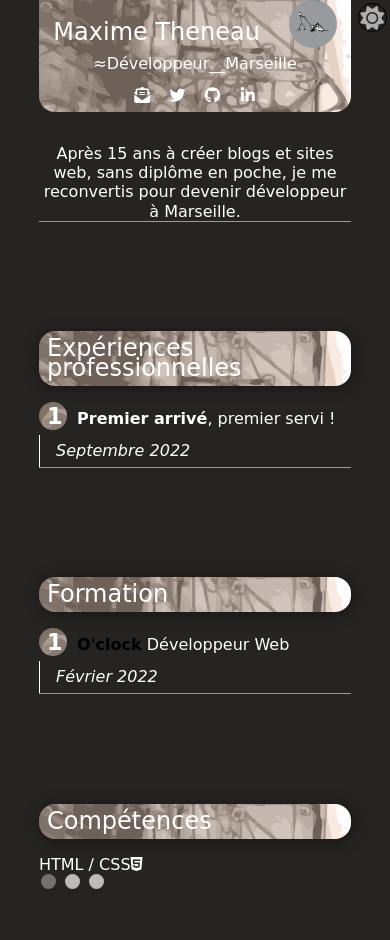
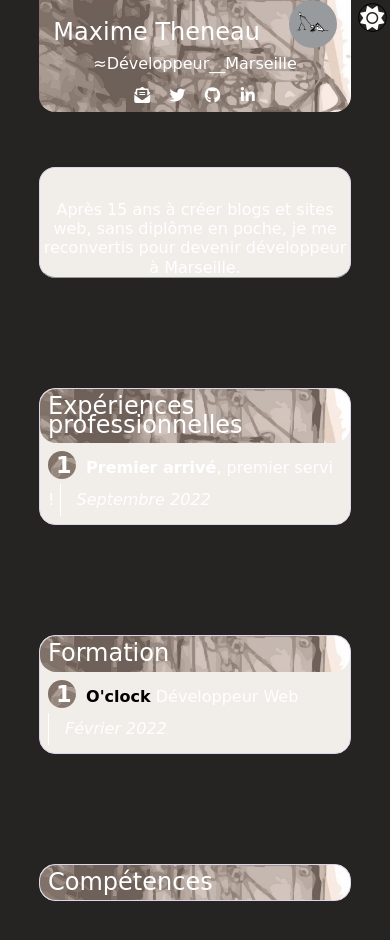
Before and after one commit to MaximeThe/cv, a plain HTML site: page index.html in a window 390 px wide. Both pictures are taken after a click on the element 375 px from the left and 17 px from the top of the page. Drawn offline with Linux system fonts and the light colour scheme; a web font is replaced by a local one.

Commit message:
Nouvelle versions - Thème Js

```diff
--- a/css/style.css
+++ b/css/style.css
@@ -2,7 +2,7 @@ body {
     font-family: "Syne Mono", cursive;
     line-height: 1.2em;
 }
-.theme--dark {
+.theme-dark {
     background:#262423;
     color: #FFFFFF;
 
@@ -13,25 +13,17 @@ body {
     --fa-fade-opacity: 0.6;;
 }
 
+
 .fa-sun{
-    display: none !important;
+    display: inline-block !important;
+    color: #ffffff !important;
 }
 
-.fa-moon-off{
-    display: none !important;
+.fa-moon{
+    display: inline-block !important;
+    color: #000000 !important;
 }
 
-.fa-sun-on{
-    display: inline-block !important;
-    color: #FFFFFF !important;
-}
-
-.fa-moon::before {
-    color: #000000;
-}
-.fa-sun::before {
-    color: #ffffff;
-}
 #clickTheme {
     font-size: 1.5rem;
     right: 0;
@@ -51,7 +43,7 @@ main {
     display: flex;
     flex-direction: column;
     height: 100vh;
-    justify-content: space-between;
+    justify-content: space-around;
 }
 
 header {
@@ -90,13 +82,11 @@ h1 {
 
 h2 {
     font-size: 1.5em;
+    border-radius: 1rem;
     padding: 0.5rem;
-    border-radius: 1rem;
-    margin: 1rem 0;
     background:url(../images/header.jpg);
     background-size: cover;
     color: #FFFFFF;
-    box-shadow: 0.1rem 0.1rem 1rem #00000070;
 }
 
 p {
@@ -110,7 +100,7 @@ strong {
 
 ol {
     line-height: 2;
-    border-bottom: 0.1rem solid #979b9e;
+    padding: 0.5rem;
 }
 
 ol li {
@@ -181,7 +171,9 @@ a.formation__liens {
 }
 
 section {
-    margin-bottom: 20%;
+    background: #f1ede9;
+    border-radius: 1rem;
+    border: 0.1rem solid #dbd7eb;
 }
 
 .description__perso__img {
@@ -191,53 +183,6 @@ section {
     margin: auto;
 }
 
-/*-----Slider-----*/
-.slideshow-container {
-    max-width: 1000px;
-    position: relative;
-    margin: auto;
-  }
-
-  /* Caption text */
-  .text {
-    color: #f2f2f2;
-    font-size: 15px;
-    padding: 8px 12px;
-    position: absolute;
-    bottom: 8px;
-    width: 100%;
-    text-align: center;
-  }
-
-  /* Number text (1/3 etc) */
-  .numbertext {
-    color: #f2f2f2;
-    font-size: 12px;
-    padding: 8px 12px;
-    position: absolute;
-    top: 0;
-  }
-
-  /* The dots/bullets/indicators */
-  .dot {
-    height: 15px;
-    width: 15px;
-    margin: 0 2px;
-    background-color: #bbb;
-    border-radius: 50%;
-    display: inline-block;
-    transition: background-color 0.6s ease;
-  }
-
-  .active {
-    background-color: #717171;
-  }
-
-  /* Fading animation */
-  .fade {
-    animation-name: fade;
-    animation-duration: 1.5s;
-  }
 
 /*------Responsive-------*/
 
@@ -253,3 +198,12 @@ section {
         justify-content: center;
   }
 }
+/* Colors thème
+Taupe rouge #7d6461
+Anthracite #29282d
+gris clair #f1ede9
+Violet bleu #56569d
+Turquoise #36D7B7
+
+
+*/
--- a/index.html
+++ b/index.html
@@ -14,16 +14,14 @@
         <link rel="preconnect" href="https://fonts.googleapis.com">
         <link rel="preconnect" href="https://fonts.gstatic.com" crossorigin>
         <link href="https://fonts.googleapis.com/css2?family=Syne+Mono&display=swap" rel="stylesheet">
-        <link rel="shortcut icon" href="../images/favicon.ico" type="image/x-icon">
+        <!-- <link rel="shortcut icon" href="../images/favicon.ico" type="image/x-icon"> -->
         <script src="https://kit.fontawesome.com/6d373d07e2.js" crossorigin="anonymous"></script>
     </head>
 
-    <body class="theme">
-         <!--Changement de thème -->
+    <body>
+         <!--Icon thème -->
          <div id="clickTheme">
-                <!--Icon thème-->
-                <a href=""><i class="fa-solid fa-moon fa-fade"></i></a>
-                <a href=""><i class="fa-solid fa-sun fa-fade"></i></a>
+                <a href=""><i id="iconTheme" class="fa-solid fa-moon fa-fade"></i></a>
         </div>
         <div class="wrapper">
 
@@ -95,27 +93,14 @@
                     <h2>Compétences</h2>
 
                     <!--Slider-->
-                    <div id="slideshow-container">
-                        <div class="mySlides fade">
-                            <p class="text__syne">HTML / CSS<i class="fa-brands fa-html5"></i></p>
-                        </div>
-                        <div class="mySlides fade">
-                            <p class="text__syne">PHP<i class="fa-brands fa-php"></i></p>
-                        </div>
-                        <div class="mySlides fade">
-                            <p class="text__syne">JavaScript<i class="fa-brands fa-html5"></i></p>
-                        </div>
-
-                         <div class="dot-container">
-                            <span class="dot" onclick="currentSlide(1)"></span>
-                            <span class="dot" onclick="currentSlide(2)"></span>
-                            <span class="dot" onclick="currentSlide(3)"></span>
-                        </div>
-                     </div>
+                    <div id="sliderCompetence">
+                    </div>
                 </section>
             </main>
         </div>
+
         <script src="js/theme.js"></script>
-        <script src="js/slider.js"></script>
+        <!-- <script src="js/categorie.js"></script> -->
+        <script src="js/app.js"></script>
     </body>
 </html>
--- /dev/null
+++ b/js/app.js
@@ -0,0 +1,8 @@
+
+const app = {// module global
+    init: function () {
+        theme.init();
+    },
+};
+
+document.addEventListener("DOMContentLoaded", app.init());
--- a/js/slider.js
+++ /dev/null
@@ -1,24 +0,0 @@
-let slideIndex = 0;
-showSlides();
-
- function showSlides() {
-  let i;
-  let slides = document.getElementsByClassName("mySlides");
-  let dots = document.getElementsByClassName("dot");
-
-  for (i = 0; i < slides.length; i++) {
-    slides[i].style.display = "none";
-  }
-
-  slideIndex++;
-  if (slideIndex > slides.length) {
-  slideIndex = 1
-  }
-  for (i = 0; i < dots.length; i++) {
-    dots[i].className = dots[i].className.replace(" active", "");
-  }
-  slides[slideIndex-1].style.display = "block";
-  dots[slideIndex-1].className += " active";
-
-  setTimeout(showSlides, 2000); // Change image every 2 seconds
-};
--- a/js/theme.js
+++ b/js/theme.js
@@ -1,29 +1,34 @@
-// On récupere l'element sur lequel on veut placer un espion
-
-const buttonTheme = document.querySelector("#clickTheme");
-
-buttonTheme.addEventListener("click", handleClick);
-
-// on ecrit le code du handler
-
-function handleClick(event) {
+const theme = {
+  init: function(){
+    const buttonTheme = document.querySelector("#clickTheme");
+    buttonTheme.addEventListener("click", theme.handleTheme);
+  },
+  handleTheme: function(event) {
     event.preventDefault();
 
-    // On recupére l'intérieur de la class 'body'
-    const newsletter = document.querySelector('.theme');
-    //on rajoute la class 'dark__theme' à notre valeur 'body'
-    newsletter.classList.toggle('theme--dark');
+    const theme = document.querySelector("body");
+    const icon = document.querySelector("#iconTheme");
+
+     if (theme.classList.contains("theme-dark")) { // Pas de thème
+      theme.classList.remove("theme-dark");
+      icon.classList.remove("fa-sun");
+      icon.classList.add("fa-moon");
+
+     } else { // si y'a pas 'theme-dark'
+         theme.classList.add("theme-dark");
+         icon.classList.remove("fa-moon");
+         icon.classList.add("fa-sun");
+
+     }
 
     // On recupére l'intérieur de la class de l'icon moon
-    const sun = document.querySelector('.fa-sun');
+    //
     //fa-sun est caché par défaut, on ajoute une class pour annuler le display: none.
-    sun.classList.toggle('fa-sun-on');
+    //
 
-    // On recupére l'intérieur de la class de l'icon moon
-    const moon = document.querySelector('.fa-moon');
-    //on rajoute une class avec display none
-    moon.classList.toggle('fa-moon-off');
-
-
-
-};
+      // On recupére l'intérieur de la class de l'icon moon
+    //
+      //on rajoute une class avec display none
+    //
+  },
+}
```
Also changed, not shown: js/categorie.js (added, +20 -0 lines).
